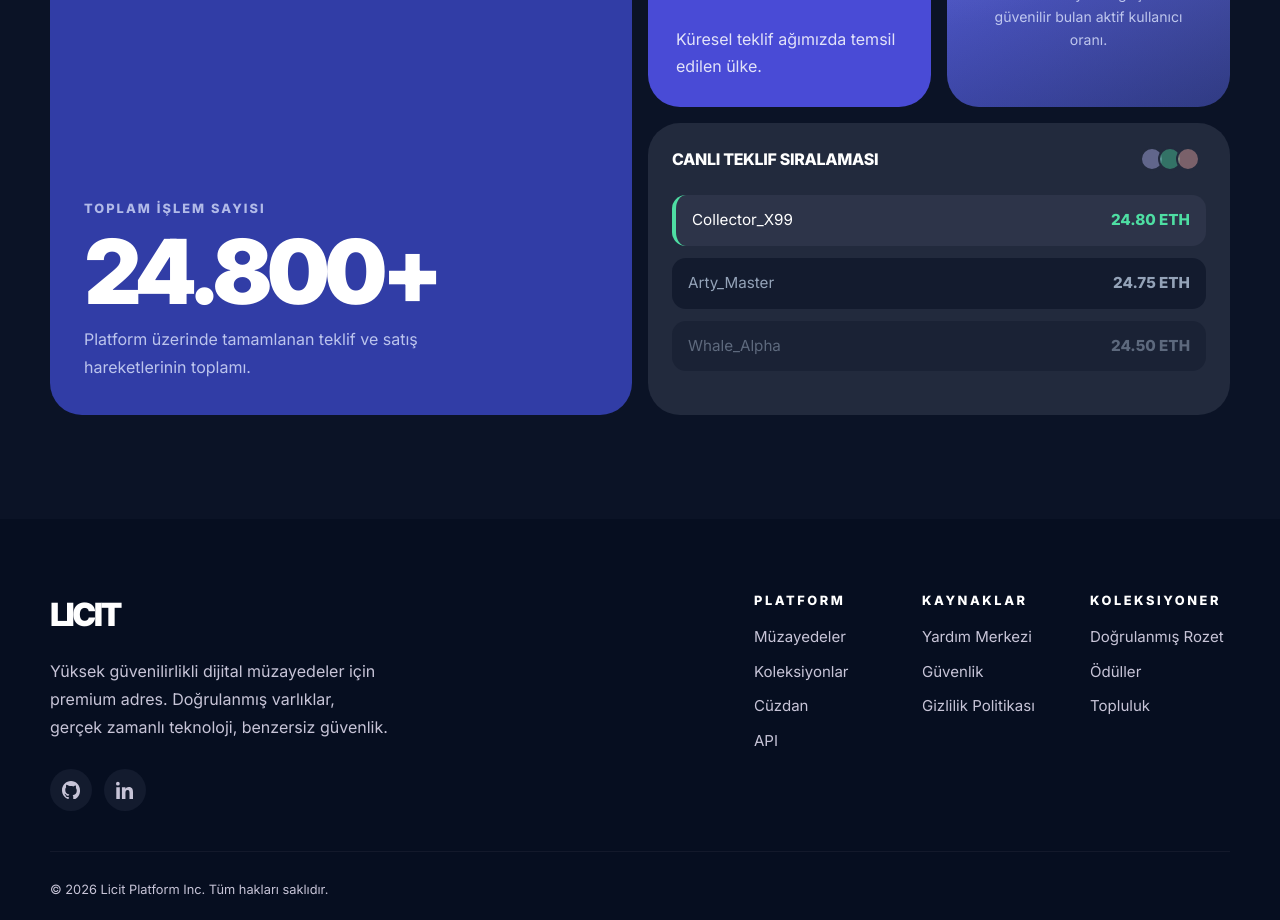
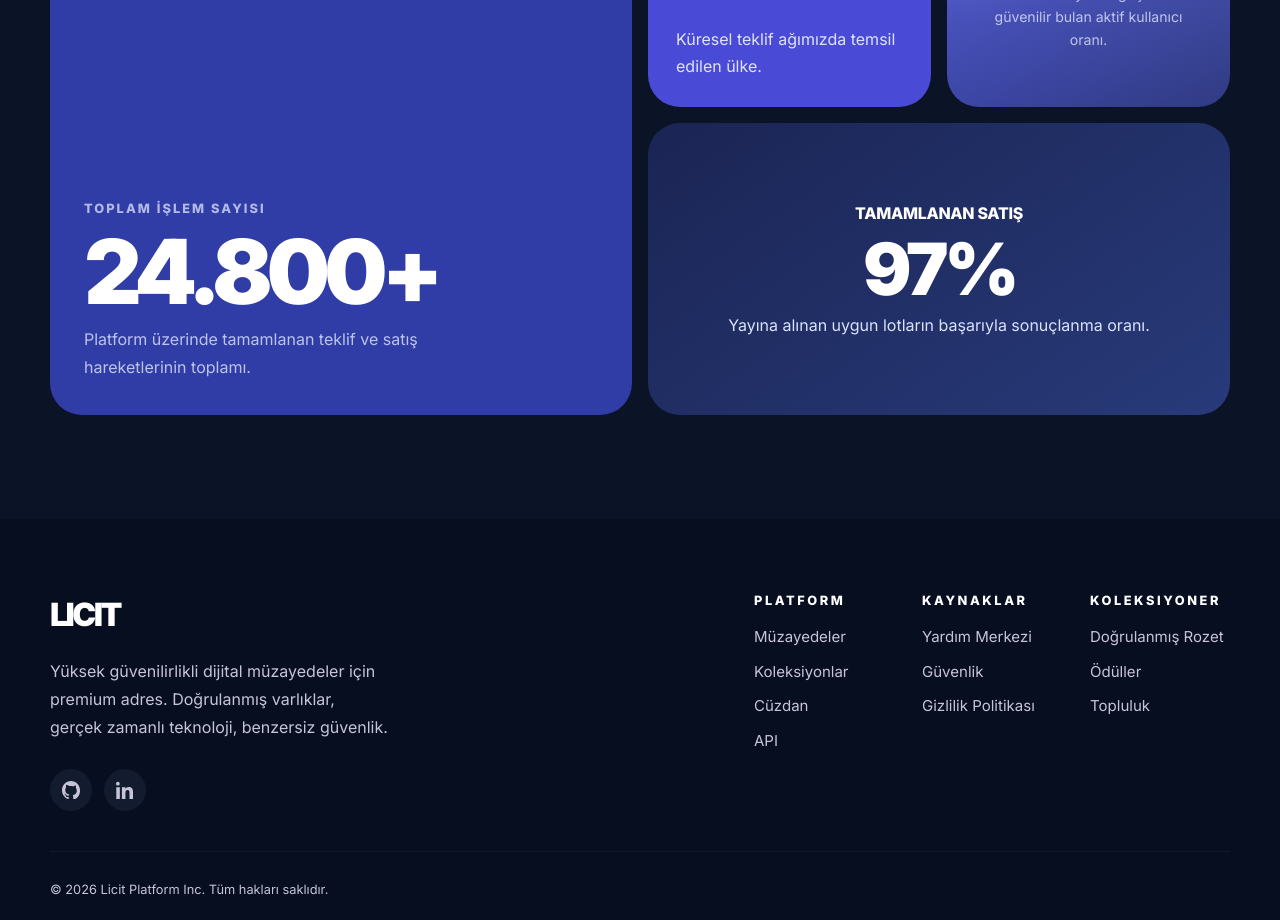
Before and after one commit to emreucbudak/licit-frontend, a React (Vite) app: page / in a window 1280 px wide. Shown: the part 1820-2740 px from the top of the page. Built offline with nearby package versions, Linux system fonts and the light colour scheme.

Commit message:
Replace landing ladder with sales metric

```diff
--- a/src/App.css
+++ b/src/App.css
@@ -683,7 +683,7 @@
 }
 
 .bento-card__content h4,
-.ladder-header h4 {
+.bento-card__completion h4 {
   margin: 0;
   color: #fff;
   font-size: 1rem;
@@ -720,78 +720,21 @@
   padding: 24px;
 }
 
-.ladder-header {
+.bento-card--completion {
   display: flex;
   align-items: center;
-  justify-content: space-between;
-  gap: 16px;
-  margin-bottom: 24px;
+  justify-content: center;
+  background: linear-gradient(145deg, #1b2554, #283a7a);
 }
 
-.ladder-avatars {
-  display: flex;
-  margin-right: 6px;
-}
-
-.ladder-avatars__item {
-  width: 24px;
-  height: 24px;
-  margin-left: -6px;
-  border: 2px solid var(--color-surface-container-high);
-  border-radius: 50%;
-}
-
-.ladder-avatars__item--one {
-  background: rgba(192, 193, 255, 0.4);
-}
-
-.ladder-avatars__item--two {
-  background: rgba(78, 222, 163, 0.4);
-}
-
-.ladder-avatars__item--three {
-  background: rgba(255, 179, 173, 0.4);
-}
-
-.ladder-list {
+.bento-card__completion {
   display: flex;
   flex-direction: column;
-  gap: 12px;
-}
-
-.ladder-row {
-  display: flex;
   align-items: center;
-  justify-content: space-between;
-  gap: 16px;
-  padding: 14px 16px;
-  border-radius: 14px;
-  font-size: 0.95rem;
-}
-
-.ladder-row strong {
-  font-weight: 800;
-}
-
-.ladder-row--leading {
-  border-left: 4px solid var(--color-secondary);
-  background: var(--color-surface-container-highest);
-  color: #fff;
-}
-
-.ladder-row--leading strong {
-  color: var(--color-secondary);
-}
-
-.ladder-row--standard {
-  background: var(--color-surface-container-low);
-  color: var(--color-slate-400);
-}
-
-.ladder-row--faded {
-  background: var(--color-surface-container-low);
-  color: var(--color-slate-400);
-  opacity: 0.52;
+  justify-content: center;
+  gap: 10px;
+  width: 100%;
+  text-align: center;
 }
 
 .site-footer {
--- a/src/LandingPage.jsx
+++ b/src/LandingPage.jsx
@@ -23,12 +23,6 @@ const featureCards = [
     description:
       'Özel edge ağımız gecikmeyi küresel ölçekte azaltır ve yüksek hacimli koleksiyonculara rekabet avantajı sağlar.',
   },
-]
-
-const bidLadder = [
-  { bidder: 'Collector_X99', amount: '24.80 ETH', status: 'leading' },
-  { bidder: 'Arty_Master', amount: '24.75 ETH', status: 'standard' },
-  { bidder: 'Whale_Alpha', amount: '24.50 ETH', status: 'faded' },
 ]
 
 const footerColumns = [
@@ -76,6 +70,7 @@ function LandingPage({ navigate }) {
   const totalTransactions = useCountUp(24800, 1600)
   const representedCountries = useCountUp(120)
   const satisfactionRate = useCountUp(98)
+  const completedSalesRate = useCountUp(97)
 
   return (
     <div className="landing-page">
@@ -232,26 +227,13 @@ function LandingPage({ navigate }) {
                 </div>
               </article>
 
-              <article className="bento-card bento-card--ladder">
-                <div className="ladder-header">
-                  <h4>Canlı Teklif Sıralaması</h4>
-                  <div className="ladder-avatars" aria-hidden="true">
-                    <span className="ladder-avatars__item ladder-avatars__item--one"></span>
-                    <span className="ladder-avatars__item ladder-avatars__item--two"></span>
-                    <span className="ladder-avatars__item ladder-avatars__item--three"></span>
-                  </div>
-                </div>
-
-                <div className="ladder-list">
-                  {bidLadder.map((entry) => (
-                    <div
-                      key={entry.bidder}
-                      className={`ladder-row ladder-row--${entry.status}`}
-                    >
-                      <span>{entry.bidder}</span>
-                      <strong>{entry.amount}</strong>
-                    </div>
-                  ))}
+              <article className="bento-card bento-card--ladder bento-card--completion">
+                <div className="bento-card__completion">
+                  <h4>Tamamlanan Satış</h4>
+                  <strong className="bento-card__metric">{completedSalesRate}%</strong>
+                  <p className="bento-card__metric-copy">
+                    Yayına alınan uygun lotların başarıyla sonuçlanma oranı.
+                  </p>
                 </div>
               </article>
             </div>
```
